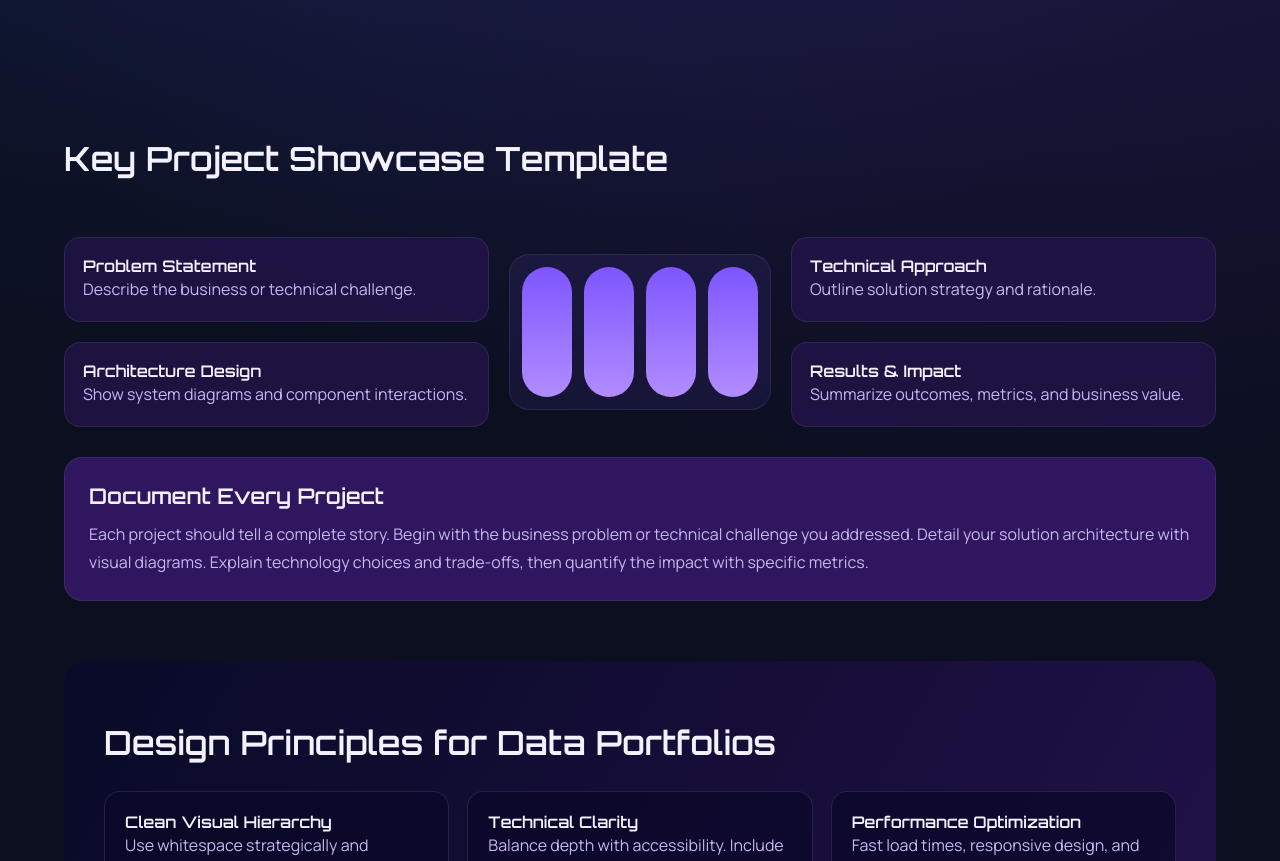
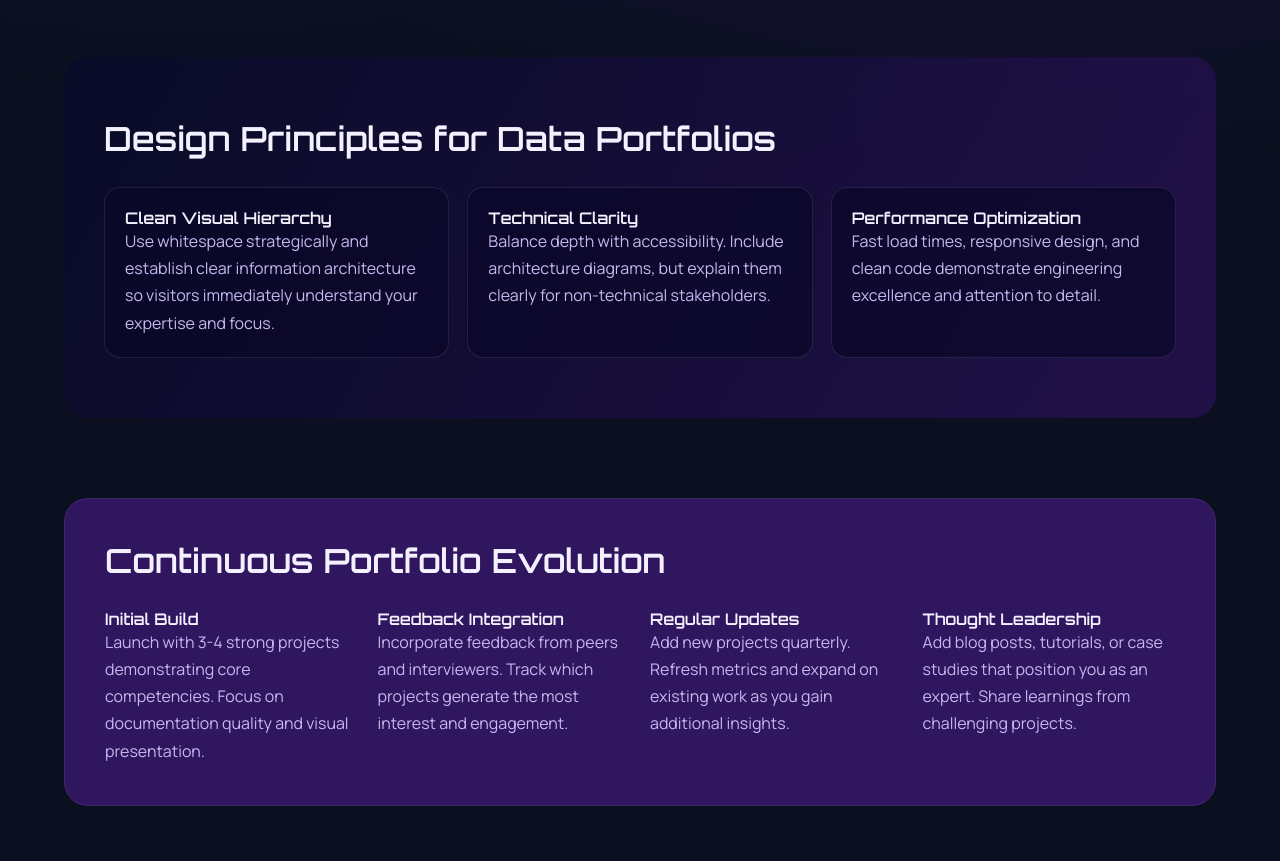
Before and after one commit to Devangi2217/portfolio, a website: page index.html in a window 1280 px wide. Shown: the part 1808-2669 px from the top of the page. Drawn offline with Linux system fonts and the light colour scheme; no server answers.

Commit message:
Remove project showcase template section

```diff
--- a/index.html
+++ b/index.html
@@ -179,46 +179,6 @@
         </div>
       </section>
 
-      <section class="section showcase">
-        <h2>Key Project Showcase Template</h2>
-        <div class="showcase-grid">
-          <div class="showcase-col">
-            <div class="showcase-item">
-              <h4>Problem Statement</h4>
-              <p>Describe the business or technical challenge.</p>
-            </div>
-            <div class="showcase-item">
-              <h4>Architecture Design</h4>
-              <p>Show system diagrams and component interactions.</p>
-            </div>
-          </div>
-          <div class="showcase-pillars">
-            <div class="pillar"></div>
-            <div class="pillar"></div>
-            <div class="pillar"></div>
-            <div class="pillar"></div>
-          </div>
-          <div class="showcase-col">
-            <div class="showcase-item">
-              <h4>Technical Approach</h4>
-              <p>Outline solution strategy and rationale.</p>
-            </div>
-            <div class="showcase-item">
-              <h4>Results &amp; Impact</h4>
-              <p>Summarize outcomes, metrics, and business value.</p>
-            </div>
-          </div>
-        </div>
-        <div class="showcase-copy">
-          <h3>Document Every Project</h3>
-          <p>
-            Each project should tell a complete story. Begin with the business
-            problem or technical challenge you addressed. Detail your solution
-            architecture with visual diagrams. Explain technology choices and
-            trade-offs, then quantify the impact with specific metrics.
-          </p>
-        </div>
-      </section>
 
       <section class="section principles">
         <h2>Design Principles for Data Portfolios</h2>
```
